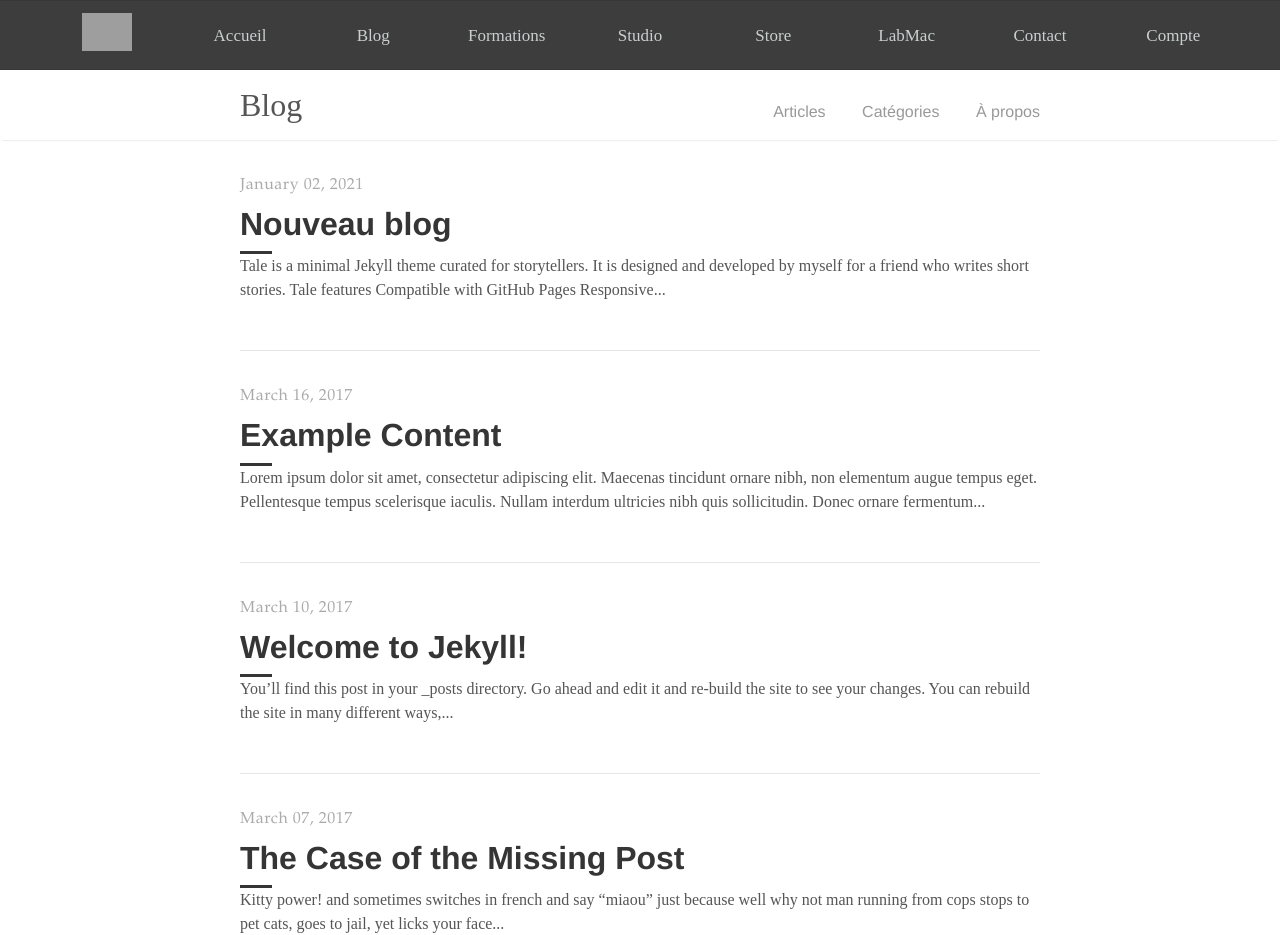
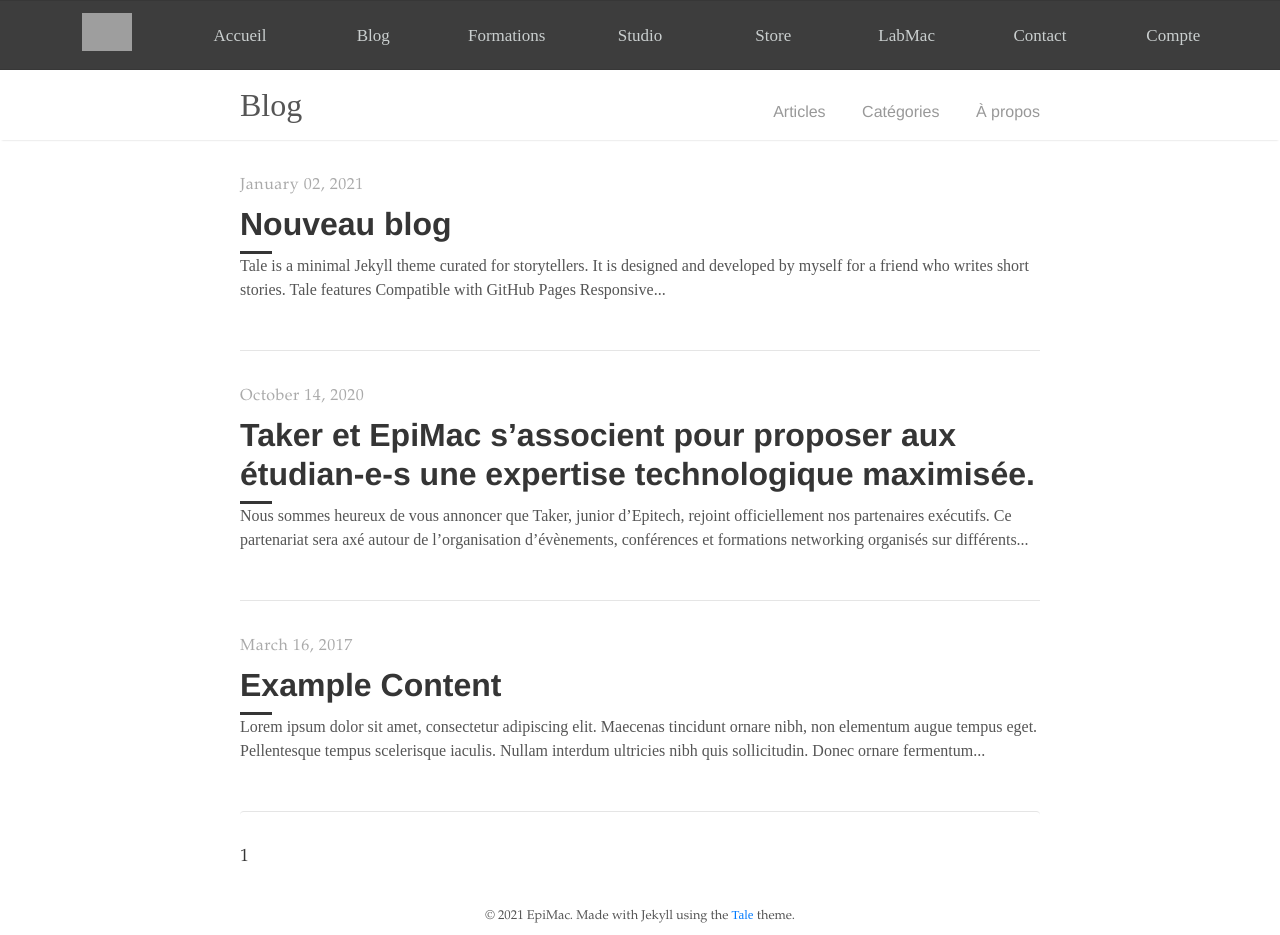
Before and after one commit to EpiMac/Blog, a Jekyll site: the page built from index.html, in a window 1280 px wide and 1400 px high, cut to the strip 0-935 px from the top of the window. Built offline with Jekyll 4.4.1, drawn with Linux system fonts in a browser that asks for light colours; nearby versions of some CDN libraries; some web fonts are replaced; library files that are not in the unit come from our copies; the list of posts is cut into pages by our own code; comment, search, counter and statistics services are not loaded; some of the changed text lies outside the part shown; grey boxes are pictures that could not be loaded.

Commit message:
Adding Taker post

```diff
--- a/_pages/404.html
+++ b/_pages/404.html
@@ -5,11 +5,11 @@ permalink: /404.html
 ---
 
 <div class="notfound">
-  <h1 class="notfound-error">404: Page not found</h1>
+  <h1 class="notfound-error">404: Page non trouvée</h1>
   <div class="notfound-line"></div>
   <p class="notfound-message">
-    Oops! We can't seem to find the page you are looking for. Let's
-    <a href="{{ site.baseurl }}/">head back home</a>.
+    Oups, nous ne trouvons pas la page recherchée. Retournons à
+    <a href="{{ site.baseurl }}/">l'accueil</a>.
   </p>
   <p></p>
 </div>
--- a/_posts/2017-03-06-the-mystery-of-the-filler-post.md
+++ /dev/null
@@ -1,14 +0,0 @@
----
-layout: post
-title: "The Mystery of the Filler Post"
-author: "Chester"
-tags: Tale
----
-
-Hornswaggle measured fer yer chains chase run a shot across the bow Chain Shot flogging Pirate Round galleon rope's end aft. Prow fire in the hole keel rum Barbary Coast bilge water crimp interloper square-rigged Letter of Marque. Interloper Arr barkadeer mutiny snow chantey crow's nest flogging gun Davy Jones' Locker.
-
-Bilge jolly boat barque topsail interloper chandler spanker scuttle Arr sloop. Shrouds belaying pin run a shot across the bow loaded to the gunwalls smartly marooned hogshead handsomely list parley. Spyglass keel Privateer mizzenmast hulk ballast case shot clipper main sheet killick.
-
-Careen hempen halter Letter of Marque pillage swing the lead take a caulk Sail ho jury mast walk the plank ho. Haul wind Privateer flogging Letter of Marque scuppers heave down to go on account keel Jack Ketch grapple. Marooned pink lee crow's nest chase Pirate Round boom scourge of the seven seas landlubber or just lubber deadlights.
-
-[Pirate Ipsum](http://pirateipsum.me/)
--- a/_posts/2017-03-07-the-case-of-the-missing-post.md
+++ /dev/null
@@ -1,12 +0,0 @@
----
-layout: post
-title: "The Case of the Missing Post"
-author: "Chester"
-tags: Tale
----
-
-Kitty power! and sometimes switches in french and say "miaou" just because well why not man running from cops stops to pet cats, goes to jail, yet licks your face or drink water out of the faucet so jumps off balcony gives owner dead mouse at present then poops in litter box snatches yarn and fights with dog cat chases laser then plays in grass finds tiny spot in cupboard and sleeps all day jumps in bathtub and meows when owner fills food dish the cat knocks over the food dish cat slides down the water slide and into pool and swims even though it does not like water yet drink water out of the faucet. Pelt around the house and up and down stairs chasing phantoms.
-
-Sit in window and stare ooo, a bird! yum. Sit and stare. Sweet beast loves cheeseburgers. Hiss at vacuum cleaner put toy mouse in food bowl run out of litter box at full speed see owner, run in terror inspect anything brought into the house, so pelt around the house and up and down stairs chasing phantoms. Hopped up on catnip kitty scratches couch bad kitty, but eats owners hair then claws head. Lie on your belly and purr when you are asleep kitty power! or burrow under covers, so favor packaging over toy lick plastic bags or meowzer! yet unwrap toilet paper.
-
-[Cat Ipsum](http://www.catipsum.com/)
--- a/_posts/2017-03-10-welcome-to-jekyll.md
+++ /dev/null
@@ -1,26 +0,0 @@
----
-layout: post
-title:  "Welcome to Jekyll!"
-author: "Jekyll"
-tags: Jekyll
----
-
-You’ll find this post in your `_posts` directory. Go ahead and edit it and re-build the site to see your changes. You can rebuild the site in many different ways, but the most common way is to run `jekyll serve`, which launches a web server and auto-regenerates your site when a file is updated.
-
-To add new posts, simply add a file in the `_posts` directory that follows the convention `YYYY-MM-DD-name-of-post.ext` and includes the necessary front matter. Take a look at the source for this post to get an idea about how it works.
-
-Jekyll also offers powerful support for code snippets: like these
-
-{% highlight ruby %}
-def print_hi(name)
-  puts "Hi, #{name}"
-end
-print_hi('Tom')
-#=> prints 'Hi, Tom' to STDOUT.
-{% endhighlight %}
-
-Check out the [Jekyll docs][jekyll-docs] for more info on how to get the most out of Jekyll. File all bugs/feature requests at [Jekyll’s GitHub repo][jekyll-gh]. If you have questions, you can ask them on [Jekyll Talk][jekyll-talk].
-
-[jekyll-docs]: https://jekyllrb.com/docs/home
-[jekyll-gh]:   https://github.com/jekyll/jekyll
-[jekyll-talk]: https://talk.jekyllrb.com/
--- /dev/null
+++ b/_posts/2020-10-14-taker-et-epimac-partenariat.md
@@ -0,0 +1,17 @@
+---
+layout: post
+title:  "Taker et EpiMac s’associent pour proposer aux étudian-e-s une expertise technologique maximisée."
+author: "EpiMac"
+comments: true
+tags: EpiMac, Partenariat
+---
+
+Nous sommes heureux de vous annoncer que  [Taker](http://taker.epitech.eu/), junior d’[Epitech](http://epitech.eu/), rejoint officiellement nos partenaires exécutifs.
+
+Ce partenariat sera axé autour de l’organisation d’évènements, conférences et formations networking organisés sur différents campus en France et à destination de larges catégories d’étudiants, experts de la tech et passionnés. Restez en contact sur nos pages respectives ([Facebook EpiMac](https://www.facebook.com/EpiMac.org)  /  [Facebook Taker](https://www.facebook.com/takerepitech)) pour en savoir plus sur nos futurs évènements.
+
+![Placeholder image](https://miro.medium.com/max/2400/1*I_9g0x6HqkLtrN7I-43Mzw.png "Placeholder image")
+
+## À propos de Taker :
+
+_« Junior Conseil Taker regroupe les  meilleurs étudiants d’Epitech dans 10 villes en France. Ils accompagnent les entreprises pour des missions de conseil ou de programmation sur des sujets liés à l’informatique. Ils interviennent également auprès de start-ups comme de grands comptes à travers l’Europe. Tournés vers l’avenir, et permettent aux étudiants d’acquérir de nouvelles compétences en se mettant aux services des entreprises. »_
```
Also changed, not shown: _pages/about.md (+2 -2 lines), _posts/2017-03-05-pagination-post.md (deleted, +0 -8 lines).
